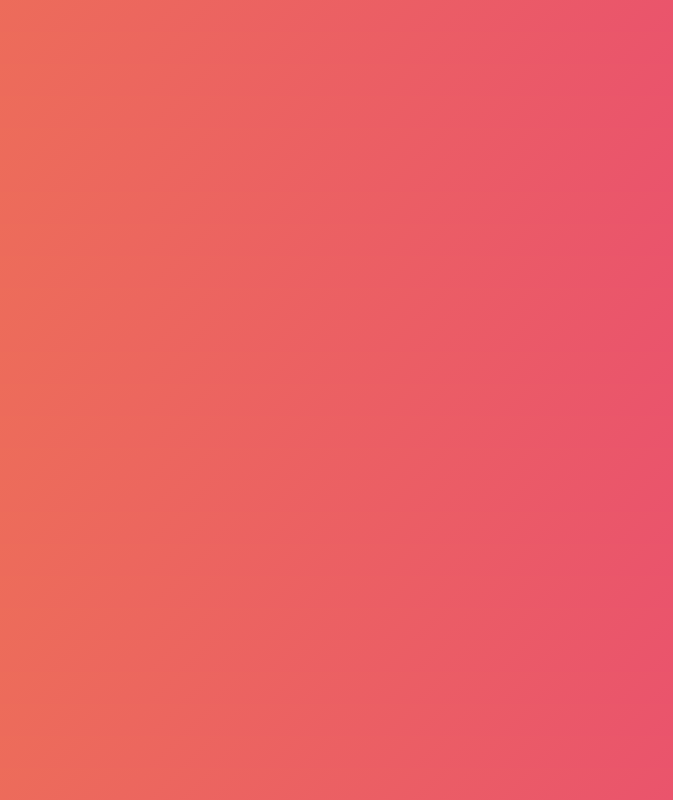
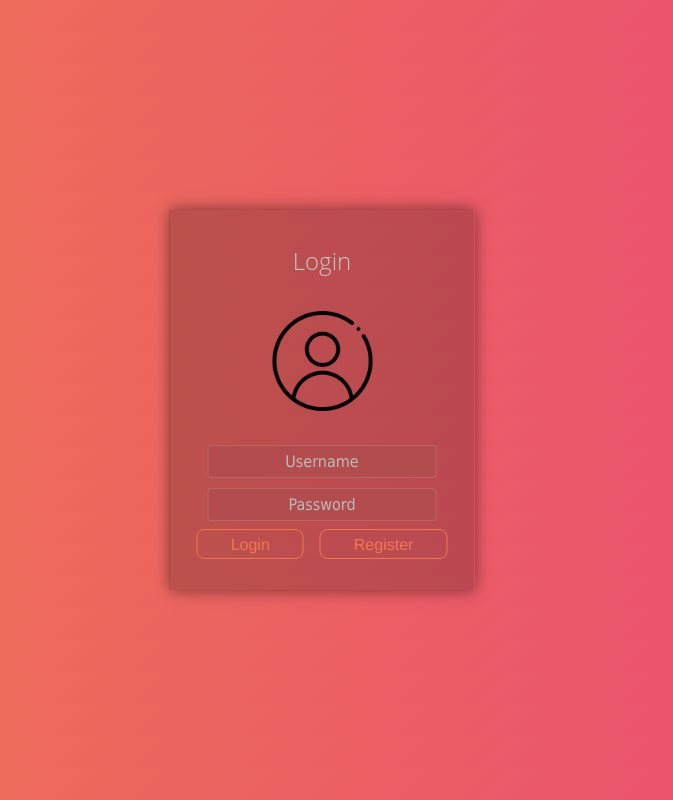
Before and after one commit to TrellixVulnTeam/WebchatWebsite_TWQW, a React (Create React App) app in the folder client/: page /hub/login in a window 1280 px wide. Before the commit this address had no page. Shown: the whole page, without its empty margins (318-991 px from the left). Built offline with nearby package versions, Linux system fonts and the light colour scheme.

Commit message:
update default route

```diff
--- a/client/src/App.js
+++ b/client/src/App.js
@@ -45,7 +45,7 @@ class App extends React.Component {
       <div className="login-box">
       <br/> <h1 type="title">Login</h1> <br/>
       <form acceptCharset="UTF-8">
-        <img src="images/user.png" width={100} height={100} />
+        <img src="/images/user.png" width={100} height={100} />
         <input
           type="username"
           placeholder="Username"
--- a/client/src/index.js
+++ b/client/src/index.js
@@ -7,7 +7,7 @@ import { BrowserRouter, Routes, Route, link } from 'react-router-dom';
 const routs = (
   <BrowserRouter>
     <Routes>
-        <Route exact path="/" element={<App/>} />
+        <Route exact path="/hub/login" element={<App/>} />
         <Route exact path="hub/home" element={<Home/>}/>
     </Routes>
   </BrowserRouter>
```
Also changed, not shown: 1 other file (tests, documents, lock files or other folders).
